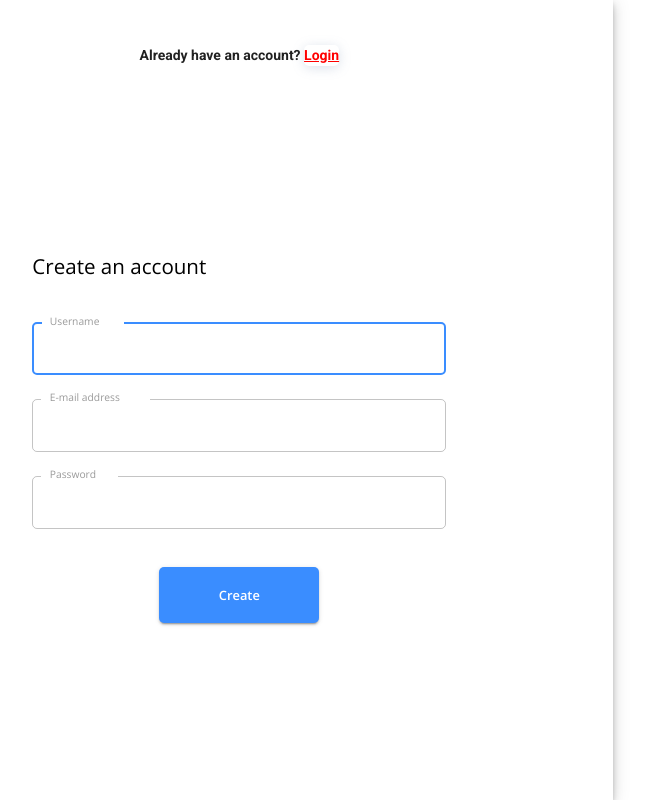
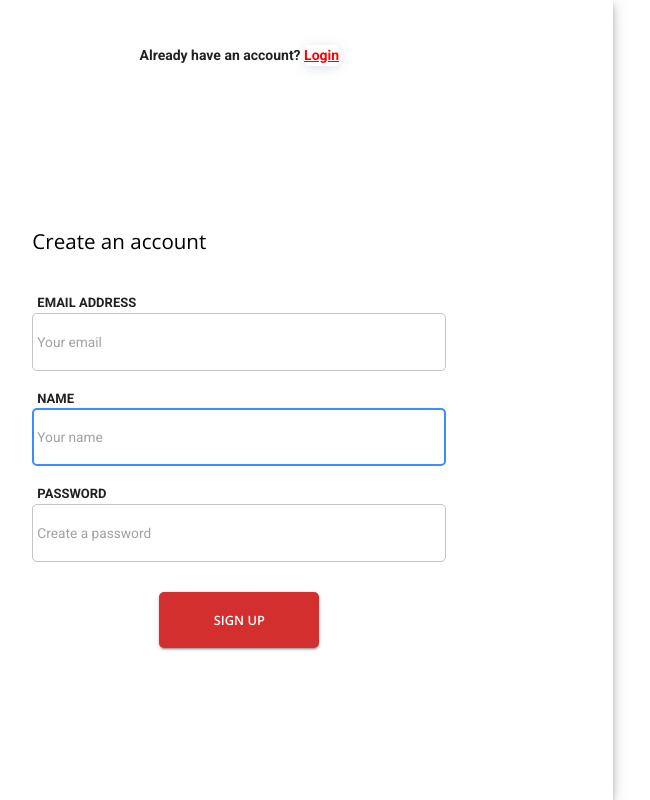
Before and after one commit to JunZheng007/fun-kickoff-project, a React (Create React App) app in the folder client/: page /signup in a window 1280 px wide. Shown: the whole page, without its empty margins (134-784 px from the left). Built offline with nearby package versions, Linux system fonts and the light colour scheme; no server answers.

Commit message:
change the style of login form and signup form

```diff
--- a/client/src/pages/Login/LoginForm/LoginForm.tsx
+++ b/client/src/pages/Login/LoginForm/LoginForm.tsx
@@ -46,14 +46,11 @@ export default function Login({ handleSubmit }: Props): JSX.Element {
     >
       {({ handleSubmit, handleChange, values, touched, errors, isSubmitting }) => (
         <form onSubmit={handleSubmit} className={classes.form} noValidate>
+          <Box display="flex" flexDirection={'column'} alignItems="start" marginTop={3}>
+            <Typography className={classes.label}>EMAIL ADDRESS</Typography>
             <TextField
               id="email"
-            label={<Typography className={classes.label}>E-mail address</Typography>}
               fullWidth
-            margin="normal"
-            InputLabelProps={{
-              shrink: true,
-            }}
               InputProps={{
                 classes: { input: classes.inputs },
               }}
@@ -65,14 +62,12 @@ export default function Login({ handleSubmit }: Props): JSX.Element {
               value={values.email}
               onChange={handleChange}
             />
+          </Box>
+          <Box display="flex" flexDirection={'column'} alignItems="start" marginTop={3}>
+            <Typography className={classes.label}>PASSWORD</Typography>
             <TextField
               id="password"
-            label={<Typography className={classes.label}>Password</Typography>}
               fullWidth
-            margin="normal"
-            InputLabelProps={{
-              shrink: true,
-            }}
               InputProps={{
                 classes: { input: classes.inputs },
                 endAdornment: <Typography className={classes.forgot}>Forgot?</Typography>,
@@ -84,8 +79,9 @@ export default function Login({ handleSubmit }: Props): JSX.Element {
               value={values.password}
               onChange={handleChange}
             />
+          </Box>
           <Box textAlign="center" marginTop={5}>
-            <Button type="submit" size="large" variant="contained" color="primary" className={classes.submit}>
+            <Button type="submit" size="large" variant="contained" color="error" className={classes.submit}>
               {isSubmitting ? <CircularProgress style={{ color: 'white' }} /> : 'Login'}
             </Button>
           </Box>
--- a/client/src/pages/Login/LoginForm/useStyles.ts
+++ b/client/src/pages/Login/LoginForm/useStyles.ts
@@ -7,14 +7,19 @@ const useStyles = makeStyles((theme: Theme) => ({
     marginTop: theme.spacing(1),
   },
   label: {
-    fontSize: 19,
-    color: 'rgb(0,0,0,0.4)',
-    paddingLeft: '5px',
+    '&&': {
+      fontSize: 13,
+      paddingLeft: '5px',
+      fontFamily: 'Roboto',
+      fontWeight: '900',
+    },
   },
   inputs: {
-    marginTop: '.8rem',
-    height: '2rem',
-    padding: '5px',
+    '&&': {
+      fontFamily: 'Roboto',
+      height: '3rem',
+      padding: '5px',
+    },
   },
   forgot: {
     paddingRight: 10,
--- a/client/src/pages/SignUp/SignUpForm/SignUpForm.tsx
+++ b/client/src/pages/SignUp/SignUpForm/SignUpForm.tsx
@@ -51,14 +51,29 @@ const SignUpForm = ({ handleSubmit }: Props): JSX.Element => {
     >
       {({ handleSubmit, handleChange, values, touched, errors, isSubmitting }) => (
         <form onSubmit={handleSubmit} className={classes.form} noValidate>
+          <Box display="flex" flexDirection={'column'} alignItems="start" marginTop={3}>
+            <Typography className={classes.label}>EMAIL ADDRESS</Typography>
+            <TextField
+              id="email"
+              fullWidth
+              placeholder="Your email"
+              InputProps={{
+                classes: { input: classes.inputs },
+              }}
+              name="email"
+              autoComplete="email"
+              helperText={touched.email ? errors.email : ''}
+              error={touched.email && Boolean(errors.email)}
+              value={values.email}
+              onChange={handleChange}
+            />
+          </Box>
+          <Box display="flex" flexDirection={'column'} alignItems="start" marginTop={3}>
+            <Typography className={classes.label}>NAME</Typography>
             <TextField
               id="username"
-            label={<Typography className={classes.label}>Username</Typography>}
               fullWidth
-            margin="normal"
-            InputLabelProps={{
-              shrink: true,
-            }}
+              placeholder="Your name"
               InputProps={{
                 classes: { input: classes.inputs },
               }}
@@ -70,32 +85,13 @@ const SignUpForm = ({ handleSubmit }: Props): JSX.Element => {
               value={values.username}
               onChange={handleChange}
             />
-          <TextField
-            id="email"
-            label={<Typography className={classes.label}>E-mail address</Typography>}
-            fullWidth
-            margin="normal"
-            InputLabelProps={{
-              shrink: true,
-            }}
-            InputProps={{
-              classes: { input: classes.inputs },
-            }}
-            name="email"
-            autoComplete="email"
-            helperText={touched.email ? errors.email : ''}
-            error={touched.email && Boolean(errors.email)}
-            value={values.email}
-            onChange={handleChange}
-          />
+          </Box>
+          <Box display="flex" flexDirection={'column'} alignItems="start" marginTop={3}>
+            <Typography className={classes.label}>PASSWORD</Typography>
             <TextField
               id="password"
-            label={<Typography className={classes.label}>Password</Typography>}
               fullWidth
-            margin="normal"
-            InputLabelProps={{
-              shrink: true,
-            }}
+              placeholder="Create a password"
               InputProps={{
                 classes: { input: classes.inputs },
               }}
@@ -106,10 +102,10 @@ const SignUpForm = ({ handleSubmit }: Props): JSX.Element => {
               value={values.password}
               onChange={handleChange}
             />
-
+          </Box>
           <Box textAlign="center" marginTop={5}>
-            <Button type="submit" size="large" variant="contained" color="primary" className={classes.submit}>
-              {isSubmitting ? <CircularProgress style={{ color: 'white' }} /> : 'Create'}
+            <Button type="submit" size="large" variant="contained" color="error" className={classes.submit}>
+              {isSubmitting ? <CircularProgress style={{ color: 'white' }} /> : 'SIGN UP'}
             </Button>
           </Box>
         </form>
--- a/client/src/pages/SignUp/SignUpForm/useStyles.ts
+++ b/client/src/pages/SignUp/SignUpForm/useStyles.ts
@@ -7,14 +7,19 @@ const useStyles = makeStyles((theme: Theme) => ({
     marginTop: theme.spacing(1),
   },
   label: {
-    fontSize: 19,
-    color: 'rgb(0,0,0,0.4)',
-    paddingLeft: '5px',
+    '&&': {
+      fontSize: 13,
+      paddingLeft: '5px',
+      fontFamily: 'Roboto',
+      fontWeight: '900',
+    },
   },
   inputs: {
-    marginTop: '1rem',
-    height: '2rem',
-    padding: '5px',
+    '&&': {
+      fontFamily: 'Roboto',
+      height: '3rem',
+      padding: '5px',
+    },
   },
   forgot: {
     paddingRight: 10,
```
Lines whose indentation alone changed are shown as unchanged.
